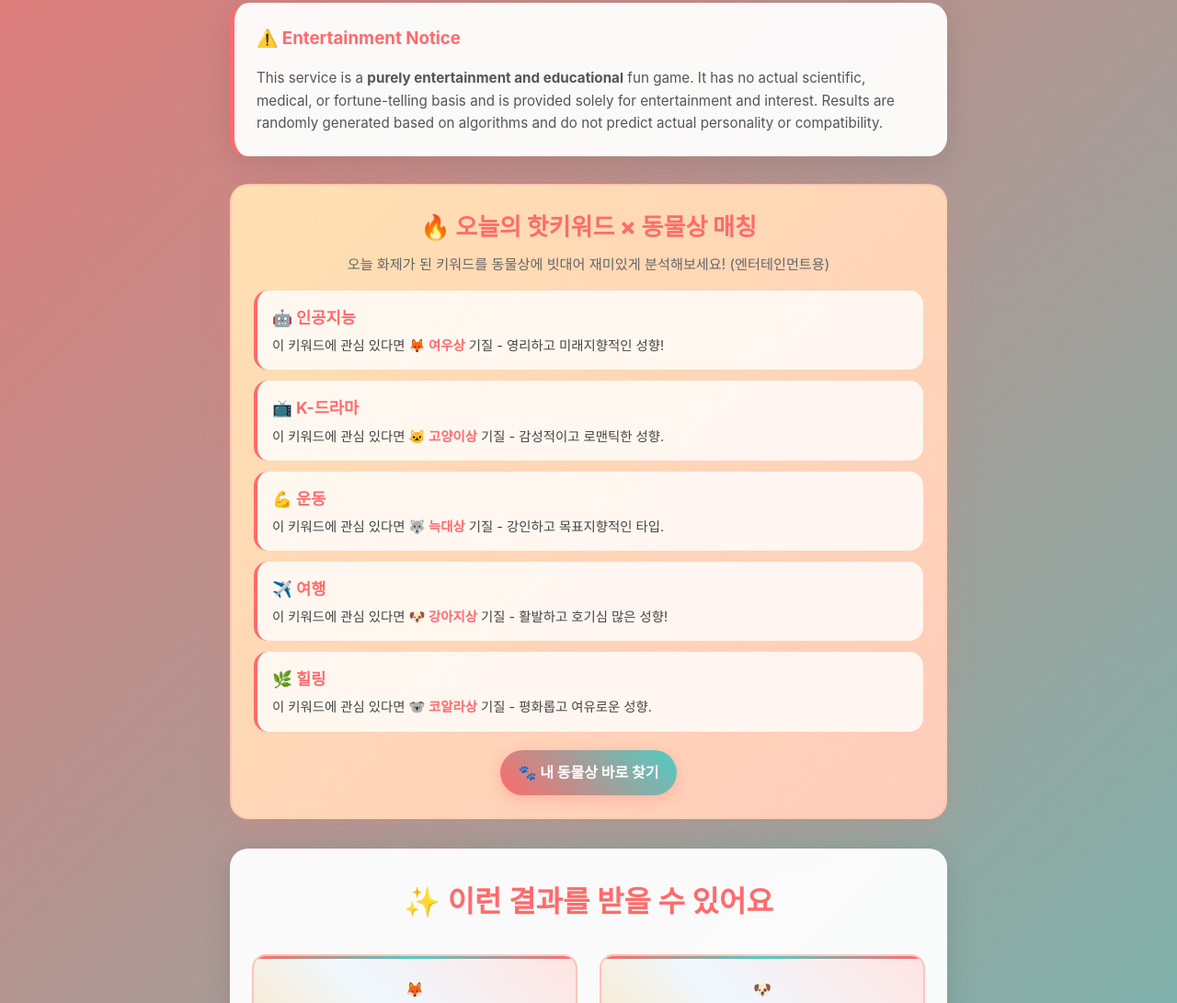
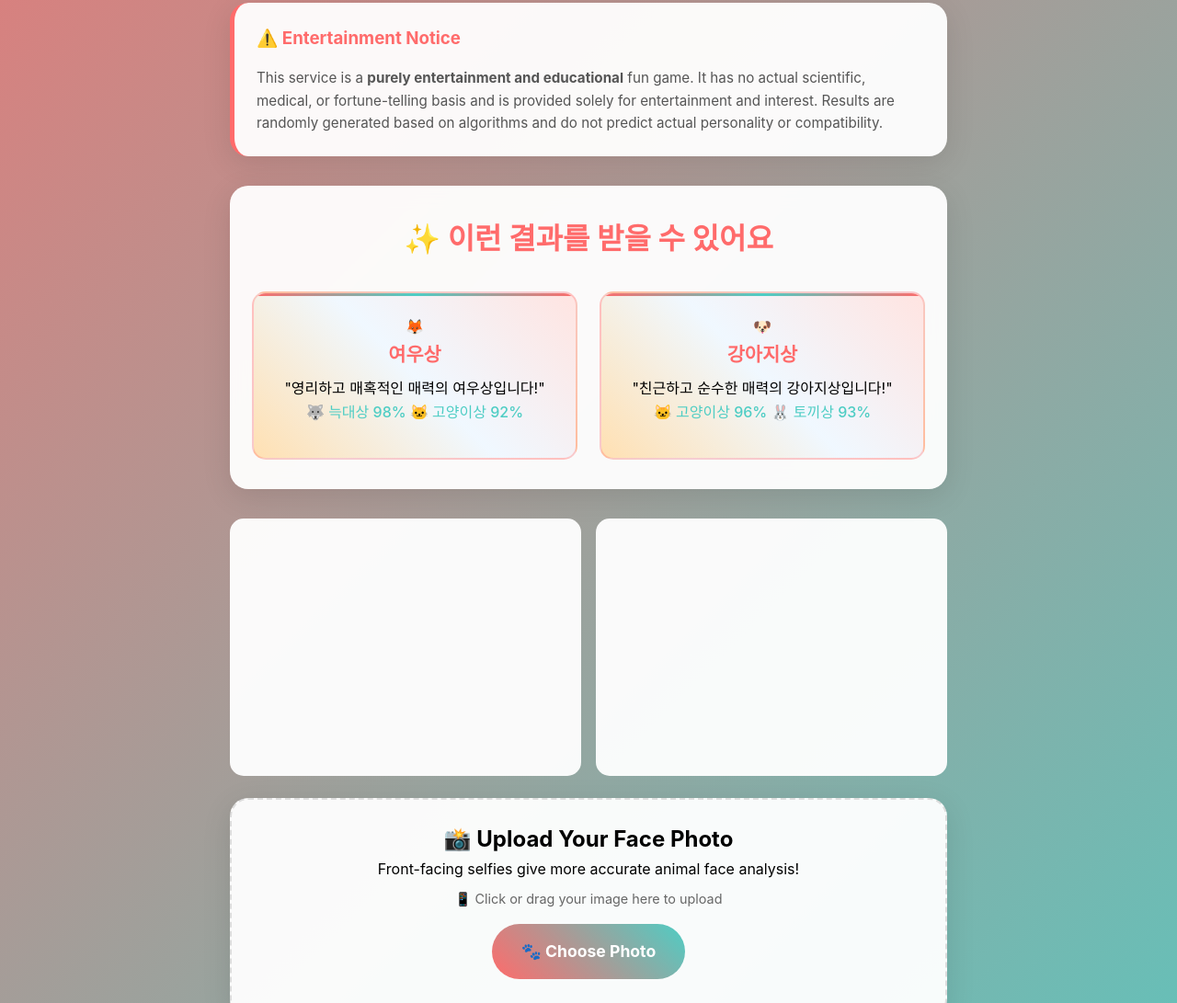
Before and after one commit to BYEONGJUJO/myanimalface, a website: page index.html in a window 1280 px wide. Shown: the part 852-1943 px from the top of the page at 92% size. Drawn offline with Linux system fonts and the light colour scheme.

Commit message:
Update index.html

```diff
--- a/index.html
+++ b/index.html
@@ -811,46 +811,6 @@
             </p>
         </div>
 
-        <!-- ============ 동물상 × 트렌드 키워드 위젯 ============ -->
-        <section id="animal-trends" class="animal-card" aria-labelledby="animal-trends-title">
-            <h2 id="animal-trends-title">🔥 오늘의 핫키워드 × 동물상 매칭</h2>
-            <p class="animal-lead" id="trendLead">오늘 화제가 된 키워드를 동물상에 빗대어 재미있게 분석해보세요! (엔터테인먼트용)</p>
-
-            <!-- 초기 HTML(SEO용) – 서버 데이터가 있으면 아래 JS가 교체 렌더 -->
-            <ol class="animal-list" id="animal-list" itemscope itemtype="https://schema.org/ItemList">
-                <li class="animal-item" itemprop="itemListElement" itemscope itemtype="https://schema.org/ListItem">
-                    <meta itemprop="position" content="1"/>
-                    <a href="/topic/인공지능" class="animal-link" itemprop="url">
-                        <span itemprop="name">🤖 인공지능</span>
-                    </a>
-                    <p class="animal-explain">이 키워드에 관심 있다면 <strong>🦊 여우상</strong> 기질 - 영리하고 미래지향적인 성향!</p>
-                </li>
-                <li class="animal-item" itemprop="itemListElement" itemscope itemtype="https://schema.org/ListItem">
-                    <meta itemprop="position" content="2"/>
-                    <a href="/topic/K-드라마" class="animal-link" itemprop="url"><span itemprop="name">📺 K-드라마</span></a>
-                    <p class="animal-explain">이 키워드에 관심 있다면 <strong>🐱 고양이상</strong> 기질 - 감성적이고 로맨틱한 성향.</p>
-                </li>
-                <li class="animal-item" itemprop="itemListElement" itemscope itemtype="https://schema.org/ListItem">
-                    <meta itemprop="position" content="3"/>
-                    <a href="/topic/운동" class="animal-link" itemprop="url"><span itemprop="name">💪 운동</span></a>
-                    <p class="animal-explain">이 키워드에 관심 있다면 <strong>🐺 늑대상</strong> 기질 - 강인하고 목표지향적인 타입.</p>
-                </li>
-                <li class="animal-item" itemprop="itemListElement" itemscope itemtype="https://schema.org/ListItem">
-                    <meta itemprop="position" content="4"/>
-                    <a href="/topic/여행" class="animal-link" itemprop="url"><span itemprop="name">✈️ 여행</span></a>
-                    <p class="animal-explain">이 키워드에 관심 있다면 <strong>🐶 강아지상</strong> 기질 - 활발하고 호기심 많은 성향!</p>
-                </li>
-                <li class="animal-item" itemprop="itemListElement" itemscope itemtype="https://schema.org/ListItem">
-                    <meta itemprop="position" content="5"/>
-                    <a href="/topic/힐링" class="animal-link" itemprop="url"><span itemprop="name">🌿 힐링</span></a>
-                    <p class="animal-explain">이 키워드에 관심 있다면 <strong>🐨 코알라상</strong> 기질 - 평화롭고 여유로운 성향.</p>
-                </li>
-            </ol>
-
-            <div class="animal-cta">
-                <a class="animal-btn" href="#uploadSection" id="trendCta">🐾 내 동물상 바로 찾기</a>
-            </div>
-        </section>
 
         <!-- 샘플 결과 카드 -->
         <div class="sample-results">
```
